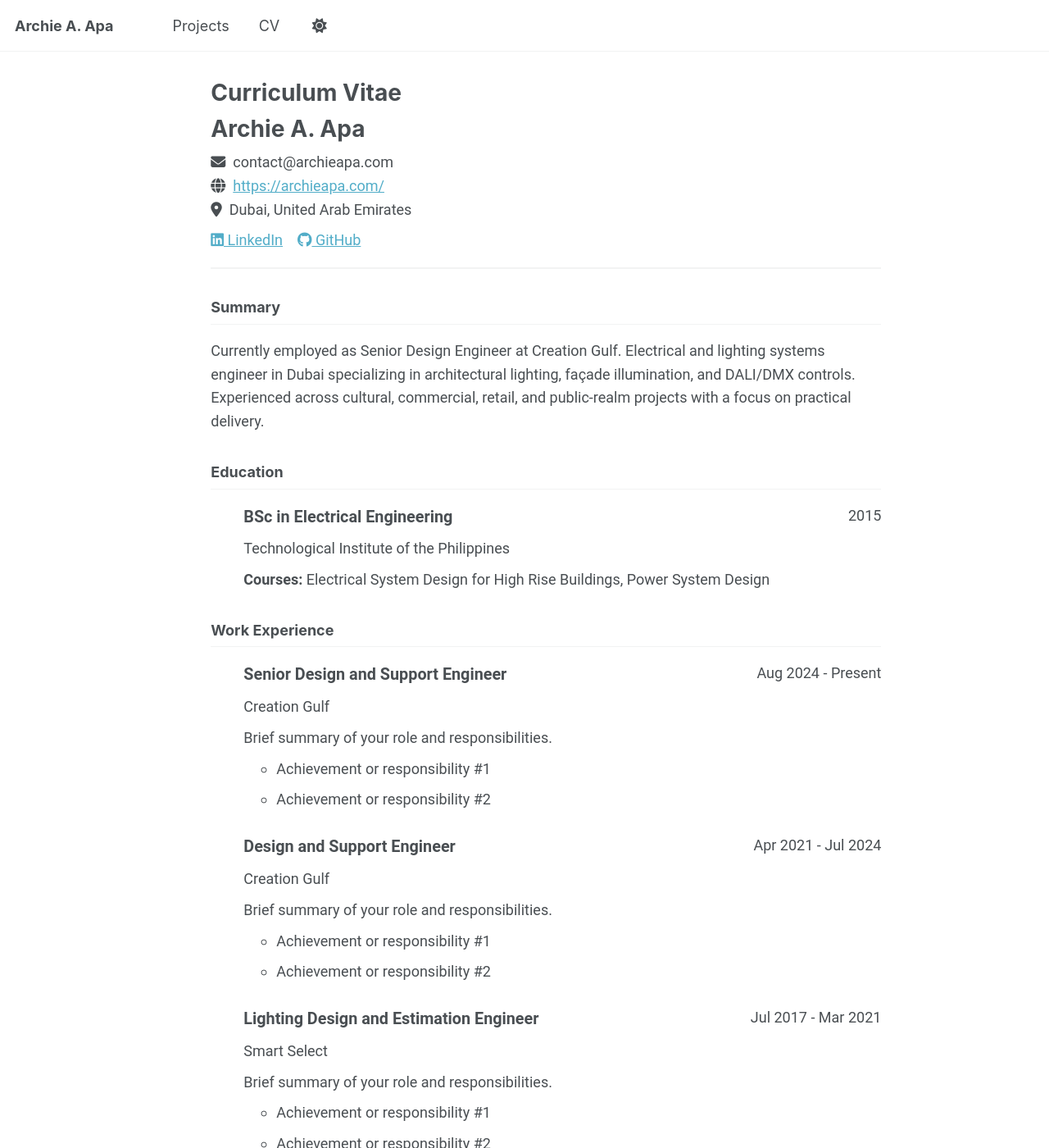
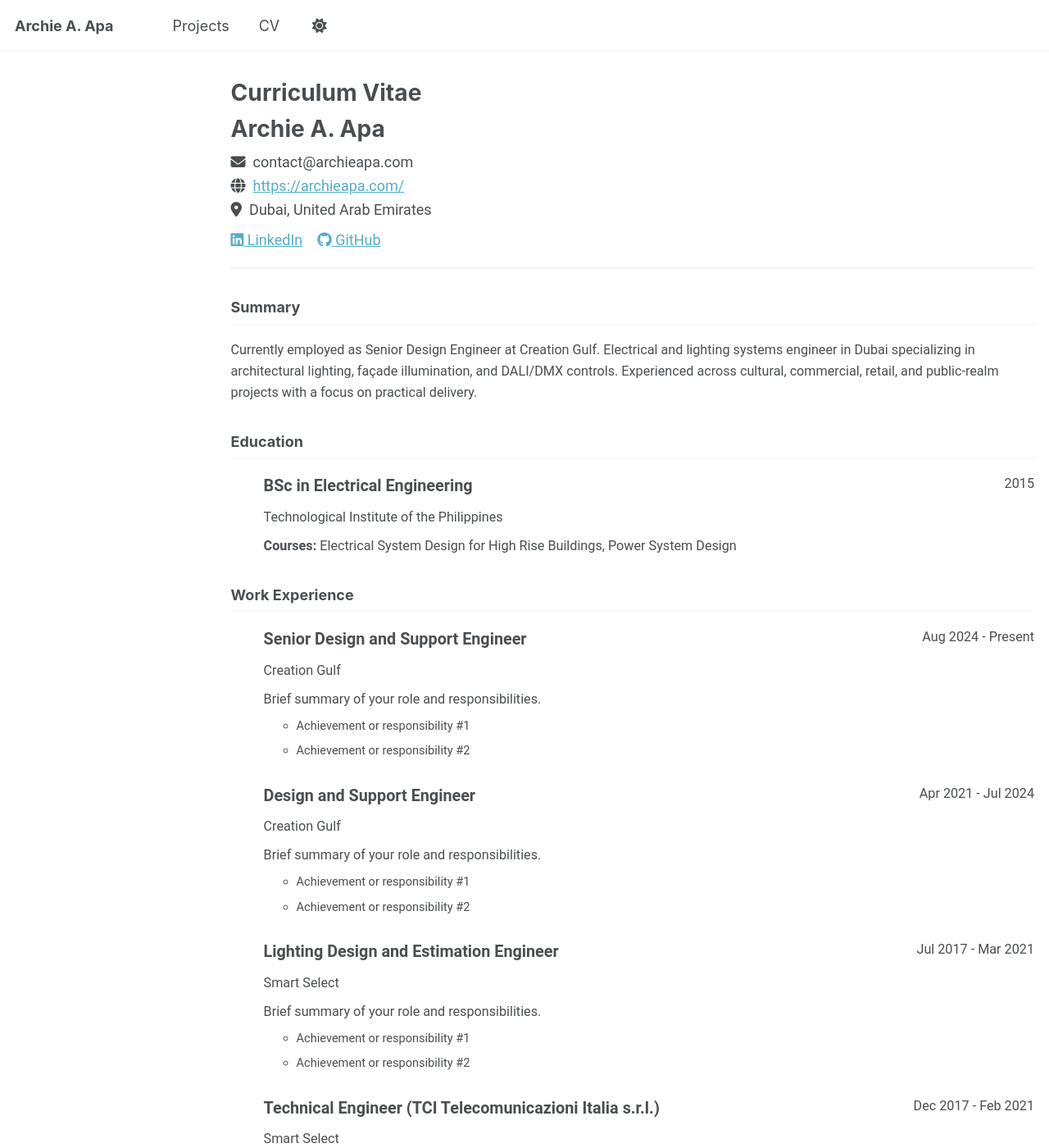
Before and after one commit to archie222222/archieapa, a Jekyll site: the page built from _pages/cv-json.md, in a window 1280 px wide and 1400 px high. Shown: the whole window at 82% size. Built offline with Jekyll 4.4.1, drawn with Linux system fonts in a browser that asks for light colours; a script bundle is joined from its source files by our own code; library files that are not in the unit come from our copies.

Commit message:
Updated formatting

```diff
--- a/_includes/cv-template.html
+++ b/_includes/cv-template.html
@@ -1,21 +1,7 @@
 {% assign cv = site.data.cv %}
 
-<style>
-  .archive {
-    width: 80%;
-    margin: 0 auto;
-    float: none;
-    padding-right: 0;
-  }
-
-  @media (min-width: 80em) {
-    .archive {
-      width: 70%;
-    }
-  }
-</style>
-
-<div class="cv-container">
+<div class="page__content">
+  <div class="cv-container">
   <!-- Basic Information -->
   <div class="cv-section cv-header">
     <h1>{{ cv.basics.name }}</h1>
@@ -316,4 +302,5 @@
     </ul>
   </div>
   {% endif %}
+  </div>
 </div>
```
Also changed, not shown: _pages/projects.html (+5 -4 lines).
